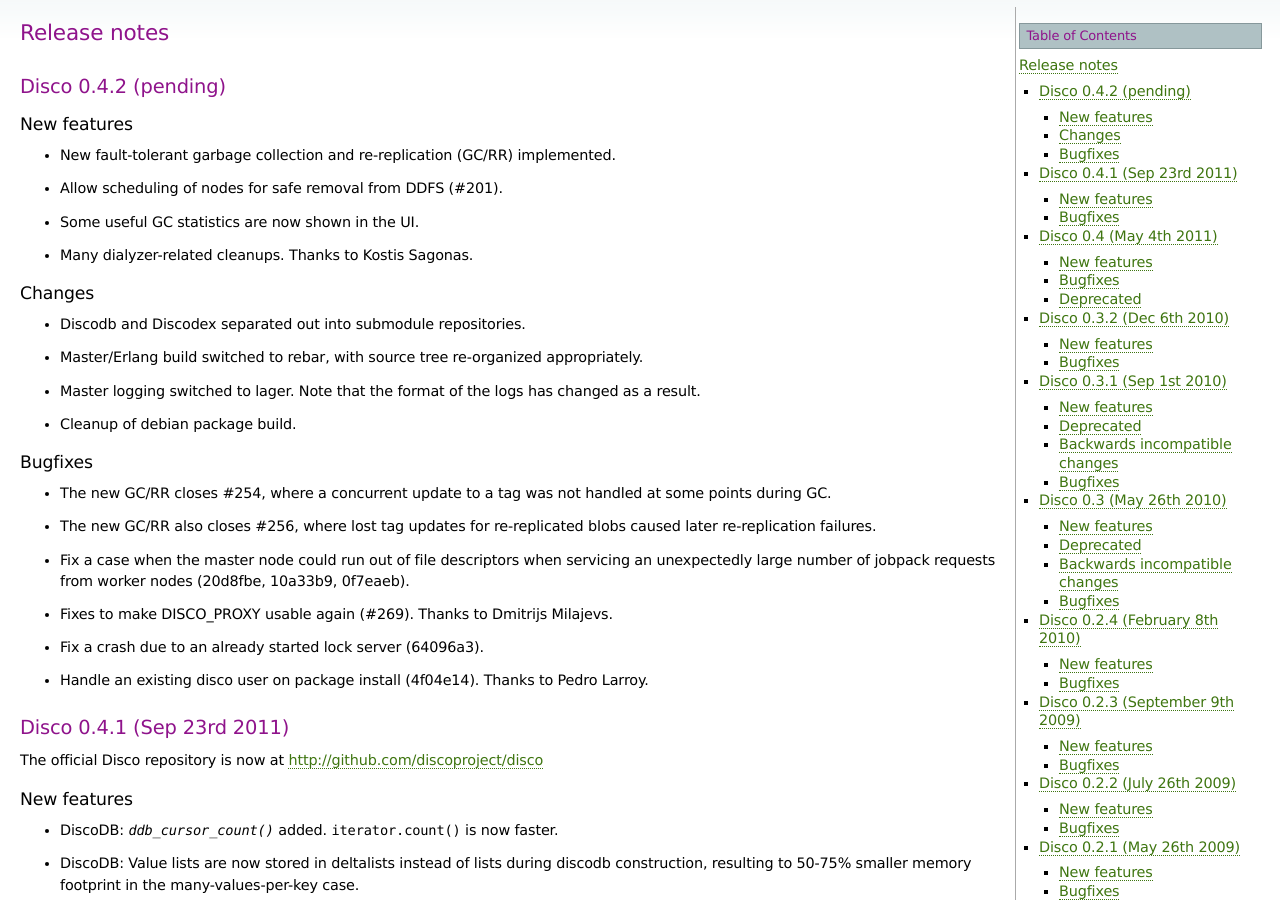
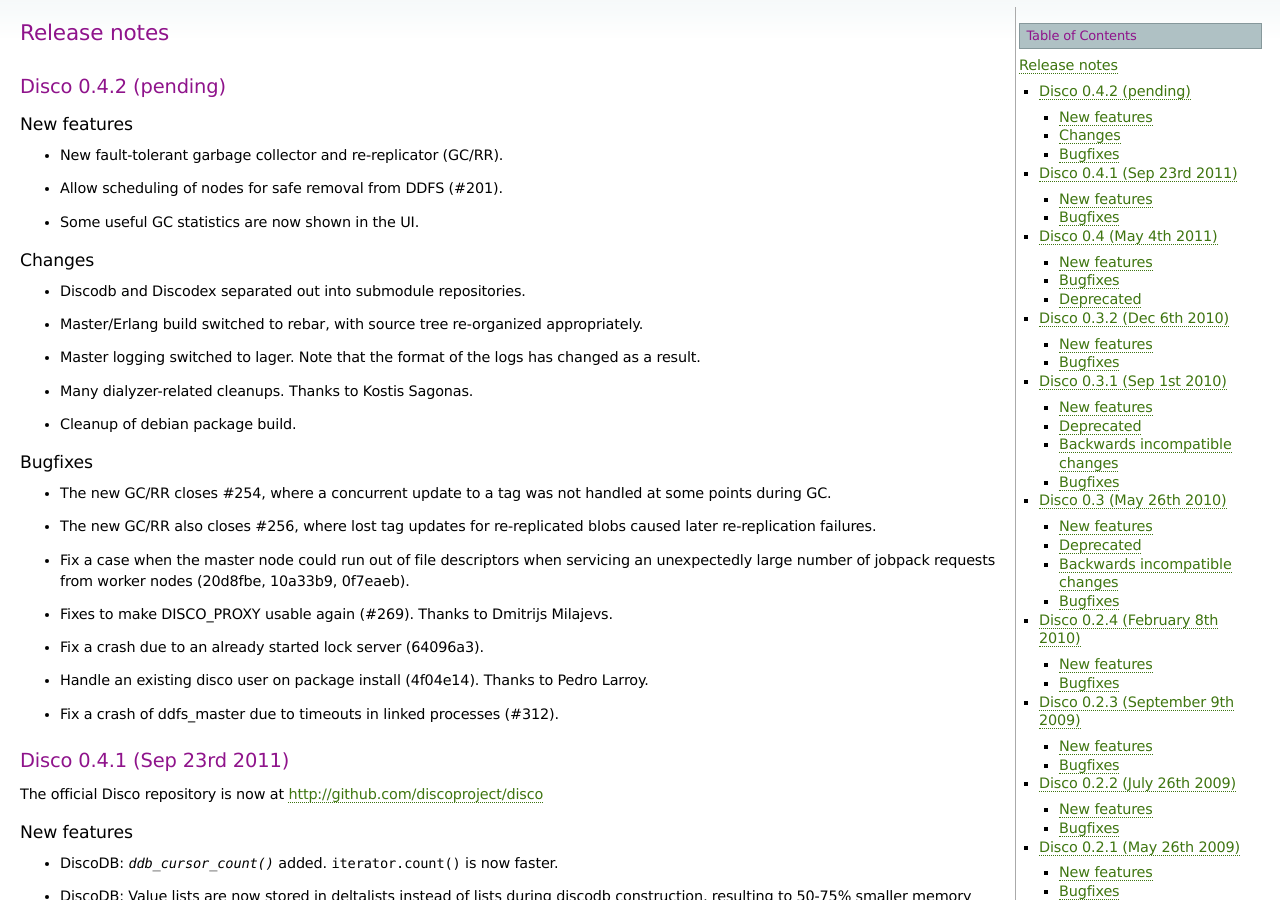
Before and after one commit to discoproject/disco, a Sphinx documentation site: the page built from doc/releases.rst, in a window 1280 px wide and 900 px high. Built offline with Sphinx 7.4.7, drawn with Linux system fonts in a browser that asks for light colours.

Commit message:
Update release notes.

```diff
--- a/doc/releases.rst
+++ b/doc/releases.rst
@@ -8,11 +8,9 @@
 New features
 ''''''''''''
 
-- New fault-tolerant garbage collection and re-replication (GC/RR)
-  implemented.
+- New fault-tolerant garbage collector and re-replicator (GC/RR).
 - Allow scheduling of nodes for safe removal from DDFS (#201).
 - Some useful GC statistics are now shown in the UI.
-- Many dialyzer-related cleanups.  Thanks to Kostis Sagonas.
 
 Changes
 '''''''
@@ -22,6 +20,7 @@
   appropriately.
 - Master logging switched to lager.  Note that the format of the logs
   has changed as a result.
+- Many dialyzer-related cleanups.  Thanks to Kostis Sagonas.
 - Cleanup of debian package build.
 
 Bugfixes
@@ -39,6 +38,8 @@
 - Fix a crash due to an already started lock server (64096a3).
 - Handle an existing disco user on package install (4f04e14).  Thanks
   to Pedro Larroy.
+- Fix a crash of ddfs_master due to timeouts in linked processes (#312).
+
 
 Disco 0.4.1 (Sep 23rd 2011)
 ---------------------------
```
